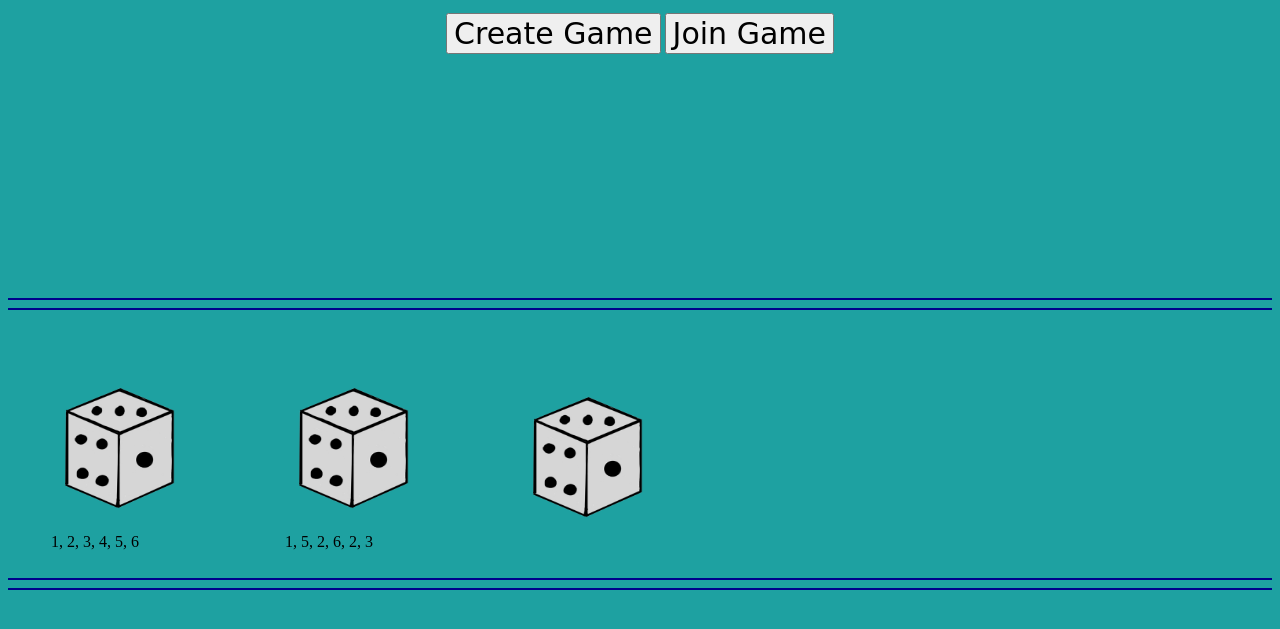
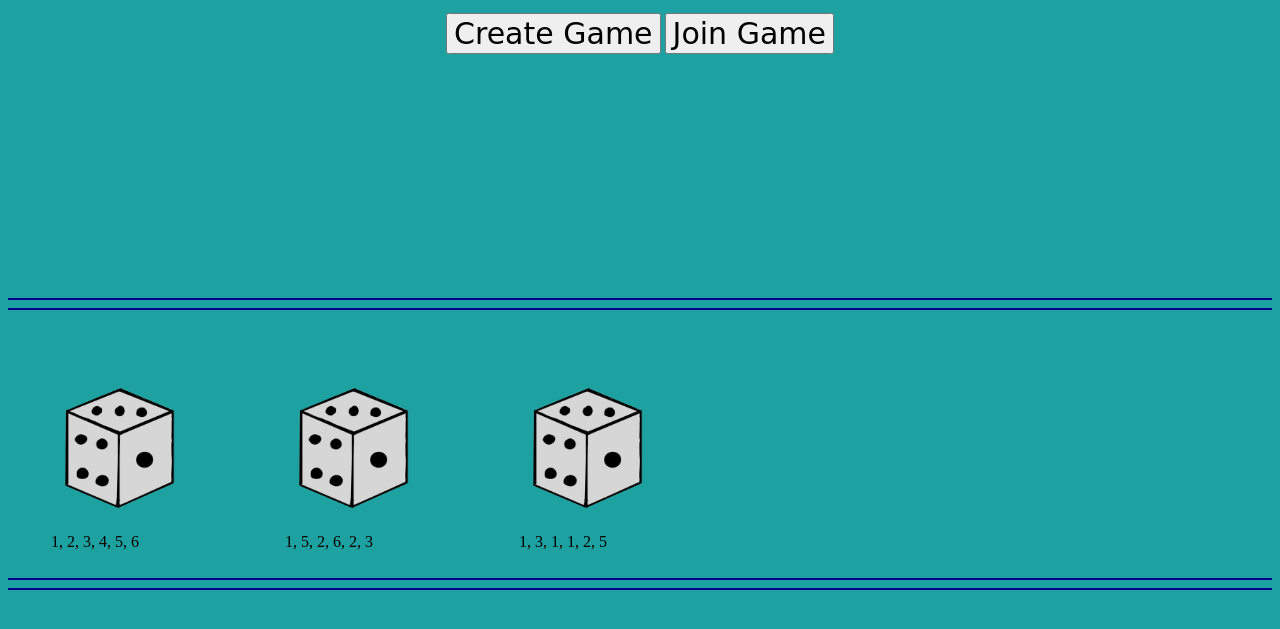
Before and after one commit to ashviniyer21/boilermake-ludo, a website: page index.html in a window 1280 px wide. Shown: the part 91-720 px from the top of the page. Drawn offline with nearby package versions, Linux system fonts and the light colour scheme; no server answers.

Commit message:
Fixing typo

```diff
--- a/index.html
+++ b/index.html
@@ -63,7 +63,7 @@
             <td>
                 <figure>
                     <input type="image" src="Dice.png" id="randomTwo" width="150" height="150"/>
-                    <figcaption id="Dgit ie3Contents"></figcaption>
+                    <figcaption id="Die3Contents"></figcaption>
                 </figure>
             </td>
         </tr>
```
